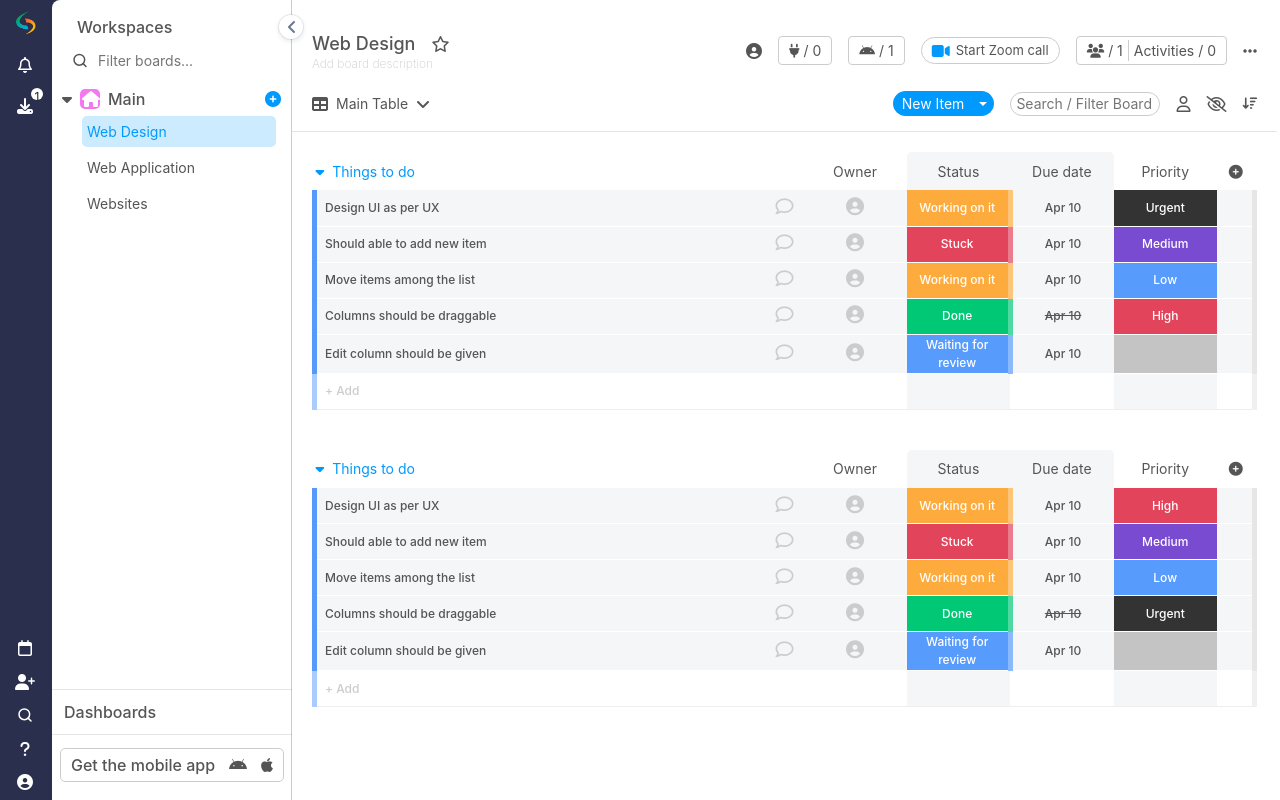
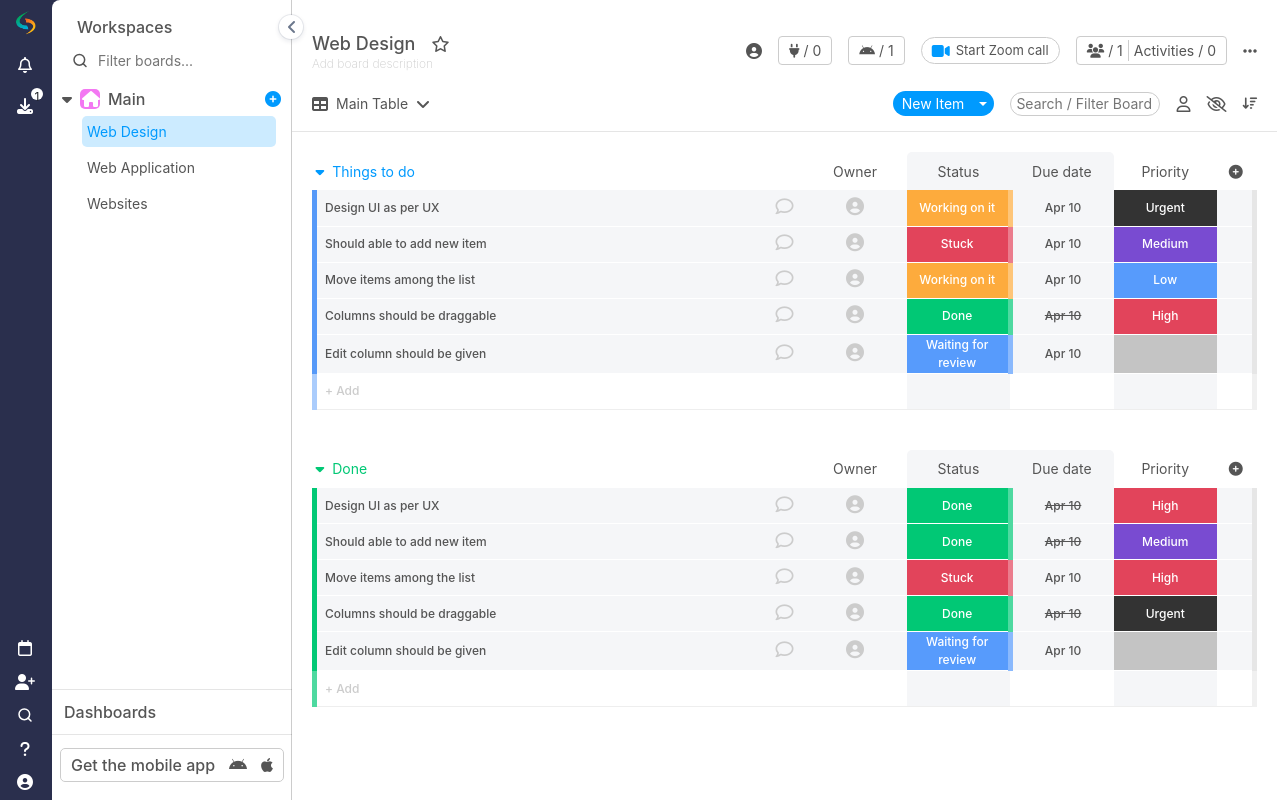
Before and after one commit to pavankumar-n/todo-app, a React (Create React App) app in the folder todo-app/: page / in a window 1280 px wide. Built offline with nearby package versions, Linux system fonts and the light colour scheme.

Commit message:
Rename component names

```diff
--- /dev/null
+++ b/todo-app/src/components/AddNewItem.js
@@ -0,0 +1,22 @@
+import React from "react";
+
+const borderLeftColors = {
+    "done": "BL-add-done",
+    "todo": "BL-add-todo"
+}
+
+let AddNewRow = ({ type }) => {
+    return (
+        <tr className={`todo-item todo-add-item ${borderLeftColors[type]}`}>
+            <td className="text-left pl-2">+ Add</td>
+            <td></td>
+            <td></td>
+            <td className="bg-light-grey"></td>
+            <td></td>
+            <td className="bg-light-grey"></td>
+            <td></td>
+        </tr>
+    )
+}
+
+export default AddNewRow;
--- a/todo-app/src/components/TodoItem.js
+++ b/todo-app/src/components/Item.js
@@ -1,6 +1,6 @@
-import React, { Component } from "react";
+import React from "react";
 
-const classes = {
+const backgroundColors = {
     "Working on it": "in-progress",
     "Waiting for review": "in-review",
     "Done": "done",
@@ -12,10 +12,15 @@ const classes = {
     "": "very-low"
 }
 
-let TodoItem = ({ item }) => {
+const borderLeftColors = {
+    "done": "BL-done",
+    "todo": "BL-todo"
+}
+
+let Item = ({ item, type }) => {
 
     return (
-        <tr key={item} className="todo-item">
+        <tr key={item} className={`todo-item ${borderLeftColors[type]}`}>
             <td className="text-left pl-2">{item.label}</td>
             <td>
                 <i className="fa fa-comment-o f-18 fa-icon-light" aria-hidden="true"></i>
@@ -23,12 +28,12 @@ let TodoItem = ({ item }) => {
             <td>
                 <i className="fa fa-user-circle f-18 fa-icon-light" aria-hidden="true"></i>
             </td>
-            <td className={classes[item.status]}>{item.status}</td>
+            <td className={backgroundColors[item.status]}>{item.status}</td>
             <td className={item.status === "Done" ? "line-through" : ""}>{item.dueDate}</td>
-            <td className={classes[item.priority]}>{item.priority}</td>
+            <td className={backgroundColors[item.priority]}>{item.priority}</td>
             <td></td>
         </tr>
     )
 }
 
-export default TodoItem;
+export default Item;
--- a/todo-app/src/components/TodoList.js
+++ b/todo-app/src/components/ItemsList.js
@@ -1,6 +1,12 @@
 import React, { Component } from "react";
 import { list } from "./todoitems.js";
-import TodoItem from "./TodoItem.js";
+import Item from "./Item";
+import AddNewItem from "./AddNewItem.js";
+
+const textColorPicker = {
+    "todo": "blue",
+    "done": "green"
+}
 
 class TodoList extends Component {
     constructor(props) {
@@ -27,9 +33,9 @@ class TodoList extends Component {
                     return (<table>
                         <thead>
                             <tr>
-                                <th className="blue text-left">
+                                <th className={`text-left ${textColorPicker[group.type]}`}>
                                     <i className={`fa fa-caret-${group.expand ? 'down' : 'right'} CP`} id={index} onClick={this.collapseItems}></i>
-                                    <span className="ml-2">Things to do</span>
+                                    <span className="ml-2">{group.name}</span>
                                 </th>
                                 <th className="w-4"></th>
                                 <th className="w-11">Owner</th>
@@ -44,20 +50,15 @@ class TodoList extends Component {
                         <tbody>
                             {group.expand && group.items.map(item => {
                                 return (
-                                    <TodoItem
+                                    <Item
                                         item={item}
+                                        type={group.type}
                                     />
                                 )
                             })}
-                            <tr className="todo-item todo-add-item">
-                                <td className="text-left pl-2">+ Add</td>
-                                <td></td>
-                                <td></td>
-                                <td className="bg-light-grey"></td>
-                                <td></td>
-                                <td className="bg-light-grey"></td>
-                                <td></td>
-                            </tr>
+                            <AddNewItem
+                                type={group.type}
+                            />
                         </tbody>
                     </table>)
                 })}
--- a/todo-app/src/components/MainGrid.js
+++ b/todo-app/src/components/MainGrid.js
@@ -1,6 +1,6 @@
 import React, { Component } from "react";
 import TopRow from "./TopRow";
-import TodoList from "./TodoList";
+import ItemsList from "./ItemsList";
 
 class MainGrid extends Component {
 
@@ -9,7 +9,7 @@ class MainGrid extends Component {
             <div>
                 <TopRow />
                 <hr />
-                <TodoList />
+                <ItemsList />
             </div>
         )
     }
--- a/todo-app/src/components/todoitems.js
+++ b/todo-app/src/components/todoitems.js
@@ -59,7 +59,7 @@ export const list = [{
         "label": "Design UI as per UX",
         "comments": [],
         "owner": "",
-        "status": "Working on it",
+        "status": "Done",
         "dueDate": "Apr 10",
         "priority": "High"
     },
@@ -68,7 +68,7 @@ export const list = [{
         "label": "Should able to add new item",
         "comments": [],
         "owner": "",
-        "status": "Stuck",
+        "status": "Done",
         "dueDate": "Apr 10",
         "priority": "Medium"
     },
@@ -77,9 +77,9 @@ export const list = [{
         "label": "Move items among the list",
         "comments": [],
         "owner": "",
-        "status": "Working on it",
+        "status": "Stuck",
         "dueDate": "Apr 10",
-        "priority": "Low"
+        "priority": "High"
     },
     {
         "id": 3,
--- a/todo-app/src/styles/common.scss
+++ b/todo-app/src/styles/common.scss
@@ -43,6 +43,10 @@ ul {
 
 .blue {
     color: $blue !important;
+}
+
+.green {
+    color: $green !important;
 }
 
 input[type=text] {
--- a/todo-app/src/styles/todolist.scss
+++ b/todo-app/src/styles/todolist.scss
@@ -27,15 +27,29 @@
     color: $font-color;
     font-size: 12px;
     font-weight: 500;
-    border-left: 5px solid $todo-BL-color;
     border-right: 5px solid $BR-color;
     border-bottom: 1px solid $white;
     cursor: all-scroll;
 }
 
+.BL-todo {
+    border-left: 5px solid $todo-BL-color;
+}
+
+.BL-done {
+    border-left: 5px solid $green;
+}
+
+.BL-add-todo {
+    border-left: 5px solid $todo-add-color;
+}
+
+.BL-add-done {
+    border-left: 5px solid $light-green;
+}
+
 .todo-add-item {
     background-color: $white;
-    border-left: 5px solid $todo-add-color;
     border-right: 5px solid $BR-add-color;
     border-bottom: 1px solid #eee;
     color: #ccc;
```
